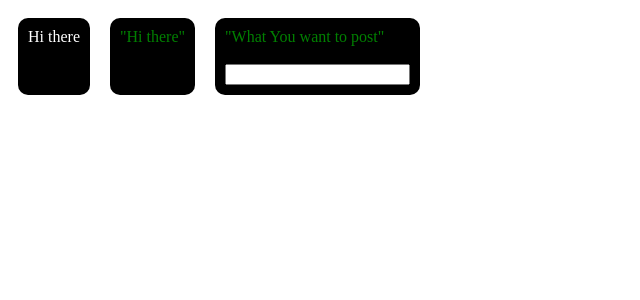
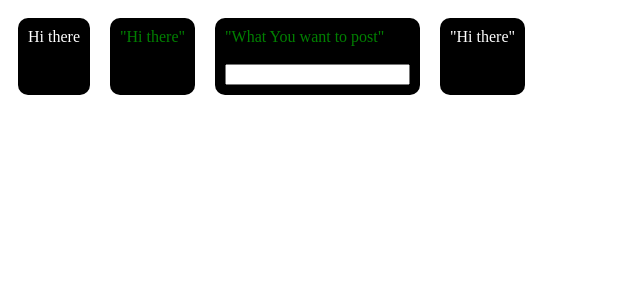
Before and after one commit to Harmankhurana/Cohort-3-Full-Stack-WebDevelopment, a React (Vite) app in the folder Week 9 - React.js/react-basics/: page / in a window 1280 px wide. Shown: the top 300 px of the page, without its empty margins (0-640 px from the left). Built offline with nearby package versions, Linux system fonts and the light colour scheme.

Commit message:
feat: Chaning the name from innerContent to children

```diff
--- a/Week 9 - React.js/react-basics/src/Card.jsx
+++ b/Week 9 - React.js/react-basics/src/Card.jsx
@@ -1,35 +1,40 @@
-// A card component where I'm implementing Children and Props - a common component that can be used for multiple purposes
+// A card component where I'm implementing children and Props - a common component that can be used for multiple purposes
 
-function Children() {
-    // Different innerContent - dynamic component
+function ChildrenComponent() {
+    // Different children - dynamic component
     return <div style={{display : "flex"}}>
 
-    {/* first innerContent */}
-        <Card innerContent = {"Hi there"} />
+    {/* first children */}
+        <Card children = {"Hi there"} />
 
-    {/* Second innerContent */}
-        <Card innerContent = {<div style={{color : "green"}}>
+    {/* Second children */}
+        <Card children = {<div style={{color : "green"}}>
                 "Hi there"
             </ div>} />
 
-    {/* Third innerContent */}
-        <Card innerContent = {<div style = {{color :"green"}}>
+    {/* Third children */}
+        <Card children = {<div style = {{color :"green"}}>
                 "What You want to post"
                 <br /> <br />
                 <input type="text" />
             </div>}/>
 
+    {/* all these 3 dynamic components are good but this component is having much better syntax */}
+        <Card>
+            "Hi there"
+        </Card>
+
     </div>
 
     // Common card component - static component
-    function Card({innerContent}) {
+    function Card({children}) {
         return (
             <div style = {{background : "black", borderRadius : 10, color : "white", padding : 10, margin : 10}}>
-                {innerContent}
+                {children}
             </div>
         )
 
     }
 }
 
-export default Children
+export default ChildrenComponent
```
